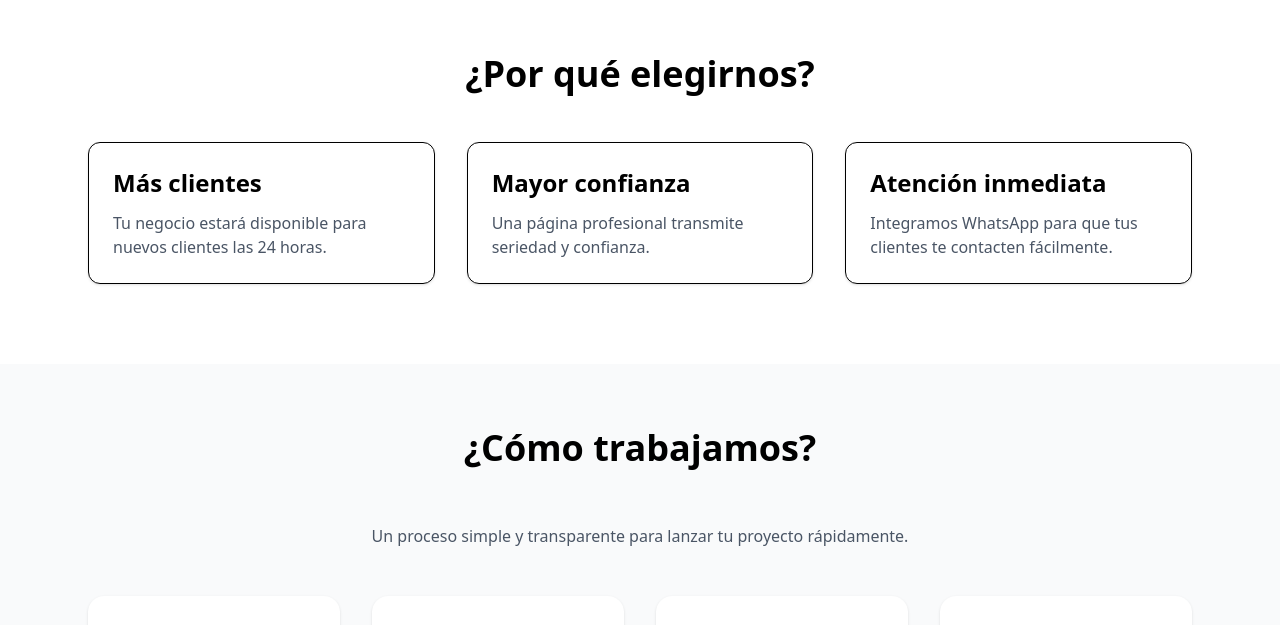
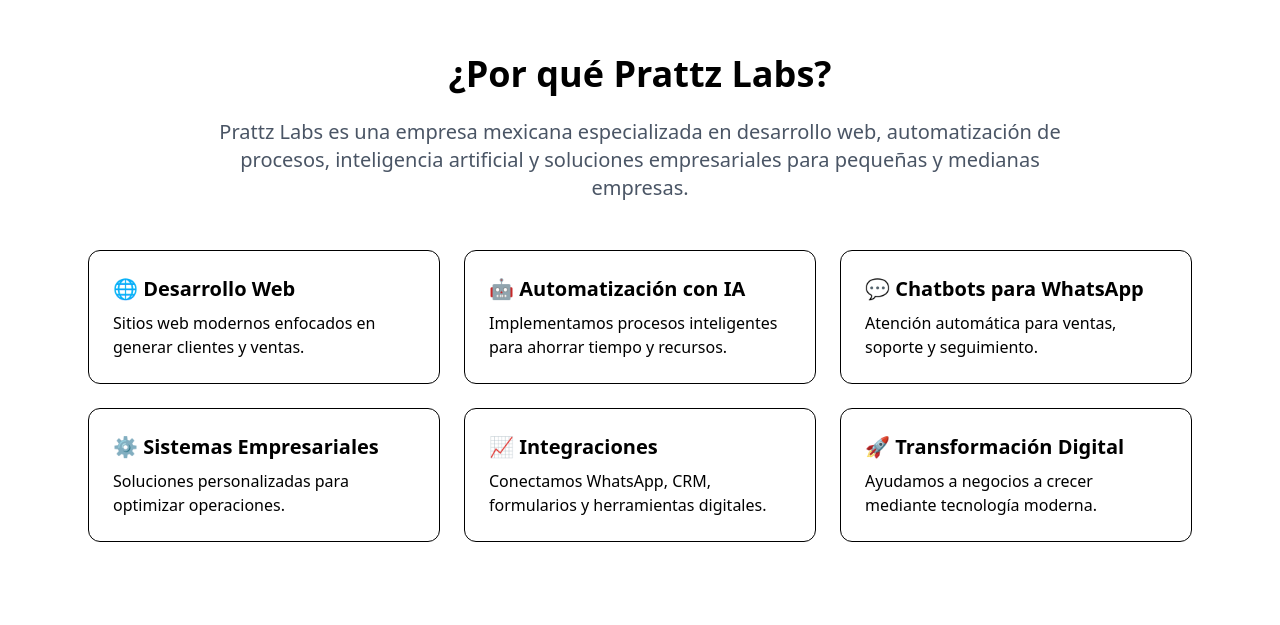
Before and after one commit to RuloTM/prattz-web-template, a Next.js app: page / in a window 1280 px wide. Shown: the part 1271-1896 px from the top of the page. Built offline with nearby package versions, Linux system fonts and the light colour scheme.

Commit message:
Agrega sección empresa

```diff
--- a/src/app/page.tsx
+++ b/src/app/page.tsx
@@ -211,6 +211,7 @@
         </div>
         </div>
       </section>
+
       <section className="py-28 bg-gray-50">
   <div className="max-w-6xl mx-auto px-6">
     <h2 className="text-4xl font-bold text-center mb-12">
@@ -233,6 +234,79 @@
         <p>Carga rápida para mejorar la experiencia del usuario.</p>
       </div>
     </div>
+  </div>
+</section>
+<section className="py-20 bg-white">
+  <div className="max-w-6xl mx-auto px-6">
+
+    <h2 className="text-4xl font-bold text-center mb-6">
+      ¿Por qué Prattz Labs?
+    </h2>
+
+    <p className="text-xl text-center text-gray-600 max-w-4xl mx-auto mb-12">
+      Prattz Labs es una empresa mexicana especializada en desarrollo web,
+      automatización de procesos, inteligencia artificial y soluciones
+      empresariales para pequeñas y medianas empresas.
+    </p>
+
+    <div className="grid md:grid-cols-2 lg:grid-cols-3 gap-6">
+
+      <div className="border rounded-xl p-6">
+        <h3 className="font-bold text-xl mb-2">
+          🌐 Desarrollo Web
+        </h3>
+        <p>
+          Sitios web modernos enfocados en generar clientes y ventas.
+        </p>
+      </div>
+
+      <div className="border rounded-xl p-6">
+        <h3 className="font-bold text-xl mb-2">
+          🤖 Automatización con IA
+        </h3>
+        <p>
+          Implementamos procesos inteligentes para ahorrar tiempo y recursos.
+        </p>
+      </div>
+
+      <div className="border rounded-xl p-6">
+        <h3 className="font-bold text-xl mb-2">
+          💬 Chatbots para WhatsApp
+        </h3>
+        <p>
+          Atención automática para ventas, soporte y seguimiento.
+        </p>
+      </div>
+
+      <div className="border rounded-xl p-6">
+        <h3 className="font-bold text-xl mb-2">
+          ⚙️ Sistemas Empresariales
+        </h3>
+        <p>
+          Soluciones personalizadas para optimizar operaciones.
+        </p>
+      </div>
+
+      <div className="border rounded-xl p-6">
+        <h3 className="font-bold text-xl mb-2">
+          📈 Integraciones
+        </h3>
+        <p>
+          Conectamos WhatsApp, CRM, formularios y herramientas digitales.
+        </p>
+      </div>
+
+      <div className="border rounded-xl p-6">
+        <h3 className="font-bold text-xl mb-2">
+          🚀 Transformación Digital
+        </h3>
+        <p>
+          Ayudamos a negocios a crecer mediante tecnología moderna.
+        </p>
+      </div>
+
+    </div>
+
   </div>
 </section>
       <section className="bg-white py-20">
@@ -1187,7 +1261,7 @@
         <h4 className="font-semibold mb-3">Contacto</h4>
         <p>contacto@prattzlabs.com</p>
         <p className="mt-2">+52 55 24 94 92 32</p>
-        <p className="mt-2">https://prattzlabs.com</p>
+        <p className="mt-2">https://www.prattzlabs.com</p>
       </div>
 
       <div>
```
